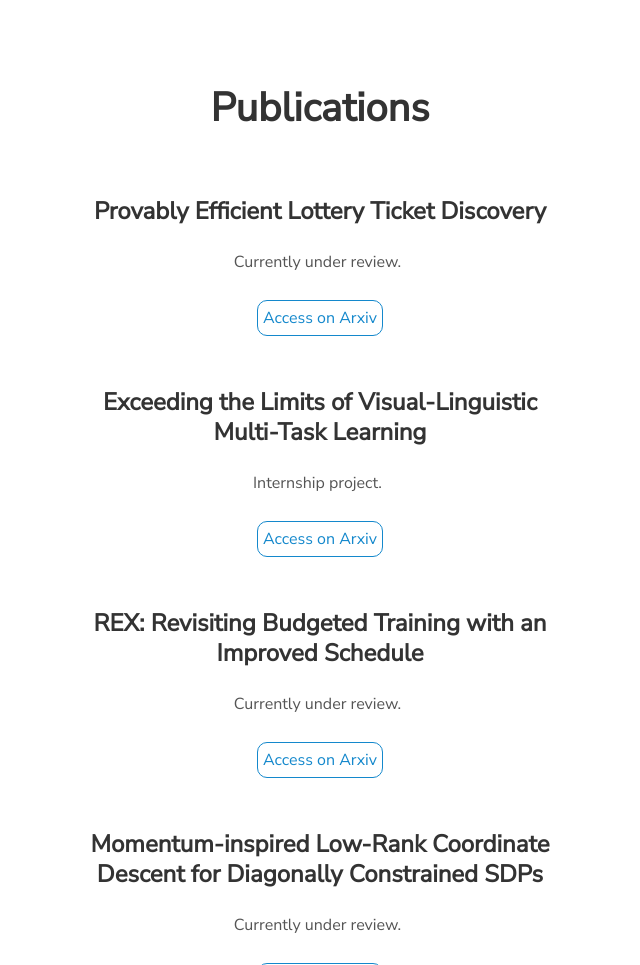
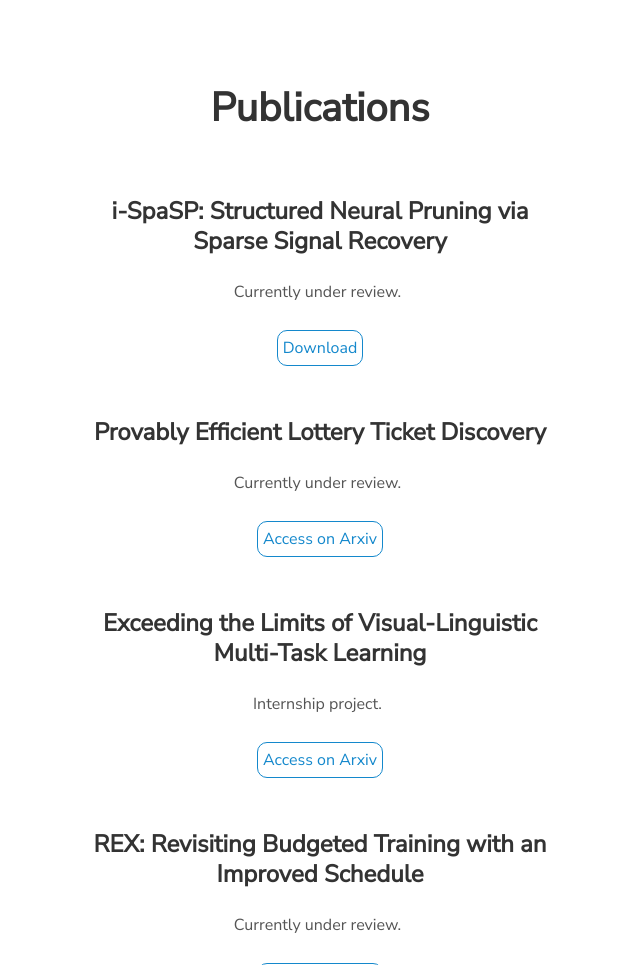
Before and after one commit to wolfecameron/wolfecameron.github.io, a plain HTML site: page index.html in a window 1280 px wide. Shown: the part 1454-2419 px from the top of the page, without its empty margins (320-960 px from the left). Drawn offline with nearby package versions, Linux system fonts and the light colour scheme.

Commit message:
new paper

```diff
--- a/index.html
+++ b/index.html
@@ -112,6 +112,20 @@
     <section id="projects">
       <div class="user-details">
         <h1>Publications</h1>
+      </div>
+      <div class="user-projects">
+        <div class="contents" style="text-align: center;">
+          <h3>i-SpaSP: Structured Neural Pruning via Sparse Signal Recovery</h3>
+          <p style="text-align: center;">
+             Currently under review.
+          </p>
+          <a
+            class="project-link"
+            target="_blank"
+            href="./assets/ispasp_full.pdf"
+            >Download</a
+          >
+        </div>
       </div>
       <div class="user-projects">
         <div class="contents" style="text-align: center;">
```
Also changed, not shown: 1 other file.
